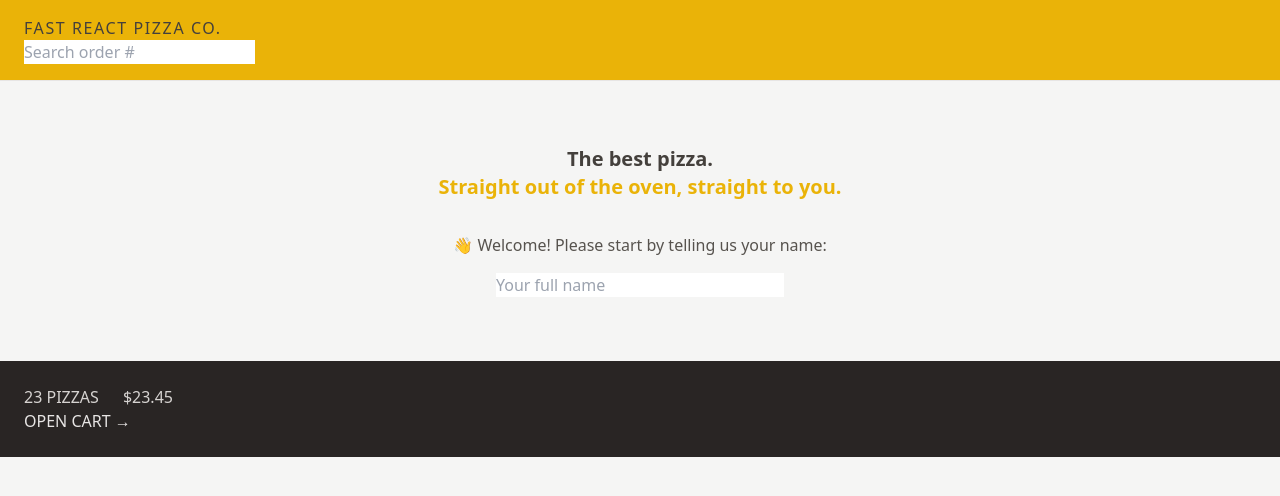
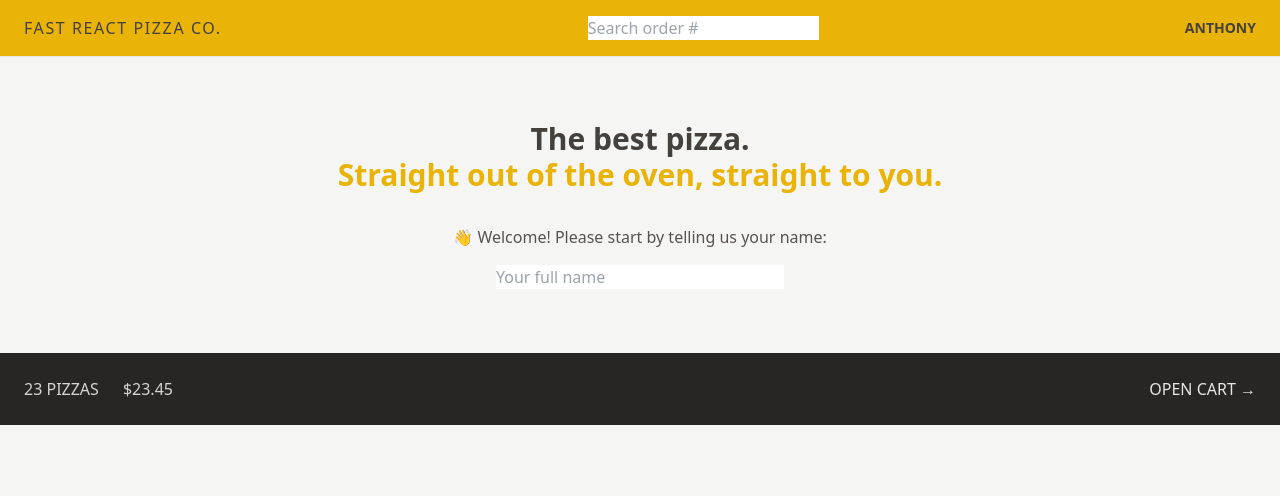
Before and after one commit to Charles-Rocke/React-Pizza-Upgrade, a React (Vite) app: page / in a window 1280 px wide. Shown: the top 496 px of the page. Built offline with nearby package versions, Linux system fonts and the light colour scheme.

Commit message:
Added responsive flexboxes

```diff
--- a/src/features/cart/CartOverview.jsx
+++ b/src/features/cart/CartOverview.jsx
@@ -2,7 +2,7 @@
 
 function CartOverview() {
   return (
-    <div className="text sm bg-stone-800 p-4 uppercase text-stone-200 sm:p-6 md:text-base">
+    <div className="flex items-center justify-between bg-stone-800 p-4 text-sm uppercase text-stone-200 sm:p-6 md:text-base">
       <p className="text-semibold space-x-4 text-stone-300 sm:space-x-6">
         <span>23 pizzas</span>
         <span>$23.45</span>
--- a/src/features/user/Username.jsx
+++ b/src/features/user/Username.jsx
@@ -1,5 +1,5 @@
 function Username() {
-  return <div className="hidden text-sm font-semibold">Anthony</div>;
+  return <div className="hidden text-sm font-semibold md:block">Anthony</div>;
 }
 
 export default Username;
--- a/src/ui/Header.jsx
+++ b/src/ui/Header.jsx
@@ -4,7 +4,7 @@
 
 function Header() {
   return (
-    <header className="border-b border-stone-200 bg-yellow-500 p-4 uppercase sm:px-6">
+    <header className="flex items-center justify-between border-b border-stone-200 bg-yellow-500 p-4 uppercase sm:px-6">
       <Link to="/" className="tracking-widest">
         Fast React Pizza Co.
       </Link>
--- a/src/ui/Home.jsx
+++ b/src/ui/Home.jsx
@@ -2,8 +2,8 @@
 
 function Home() {
   return (
-    <div className="my-10 text-center sm:my-16">
-      <h1 className="mb-8 text-xl font-semibold">
+    <div className="my-10 px-4 text-center sm:my-16">
+      <h1 className="mb-8 text-xl font-semibold md:text-3xl">
         The best pizza.
         <br />
         <span className="text-yellow-500">
```
